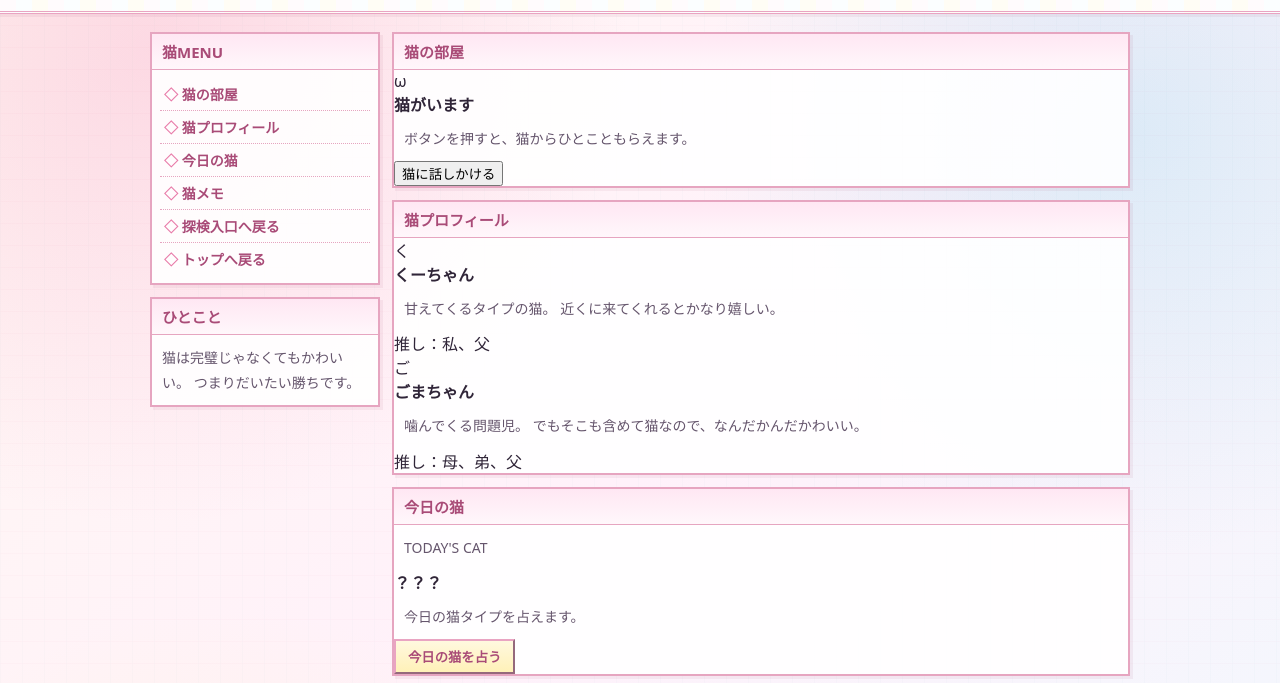
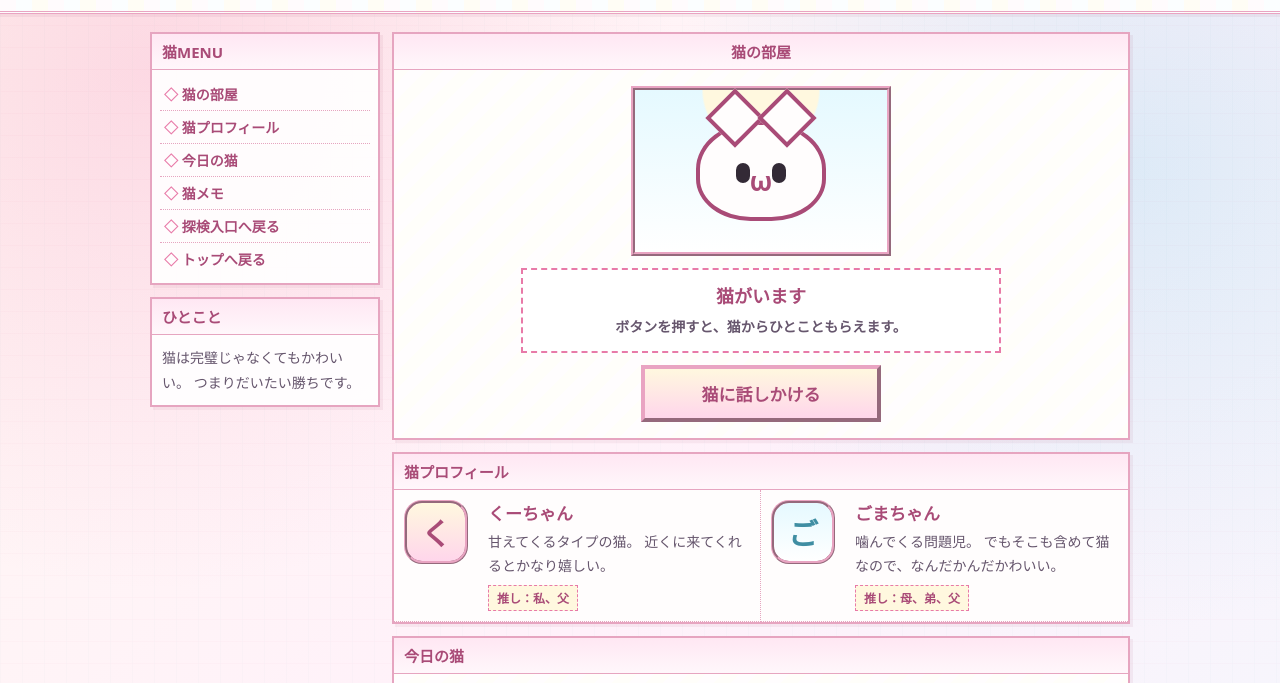
Before and after one commit to sitegarden/yuruori, a plain HTML site: page play/cats.html in a window 1280 px wide. Shown: the part 63-746 px from the top of the page. Drawn offline with Linux system fonts and the light colour scheme.

Commit message:
Update style.css

```diff
--- a/style.css
+++ b/style.css
@@ -3946,3 +3946,316 @@
   display: flex;
   justify-content: flex-end;
 }
+
+/* ==============================
+  Cats page
+============================== */
+
+.cat-main-box {
+  text-align: center;
+}
+
+.cat-room {
+  display: grid;
+  gap: 12px;
+  padding: 16px 12px;
+  background:
+    linear-gradient(rgba(255, 255, 255, 0.86), rgba(255, 255, 255, 0.86)),
+    repeating-linear-gradient(
+      -45deg,
+      #fff8df,
+      #fff8df 12px,
+      #fff3f8 12px,
+      #fff3f8 24px
+    );
+}
+
+.cat-window {
+  display: grid;
+  place-items: center;
+  width: min(260px, 100%);
+  min-height: 170px;
+  margin: 0 auto;
+  border: 4px ridge #e9a4c2;
+  background:
+    radial-gradient(circle at top, #fff8df 0, #fff8df 28%, transparent 29%),
+    linear-gradient(#e5f9ff, #ffffff);
+}
+
+.cat-face {
+  position: relative;
+  width: 130px;
+  height: 100px;
+  border: 4px solid #a94b77;
+  border-radius: 48% 48% 42% 42%;
+  background: #fffdfd;
+}
+
+.cat-ear {
+  position: absolute;
+  top: -28px;
+  width: 42px;
+  height: 42px;
+  border: 4px solid #a94b77;
+  background: #fffdfd;
+  transform: rotate(45deg);
+}
+
+.cat-ear.left {
+  left: 14px;
+}
+
+.cat-ear.right {
+  right: 14px;
+}
+
+.cat-eye {
+  position: absolute;
+  top: 38px;
+  width: 14px;
+  height: 20px;
+  border-radius: 999px;
+  background: #332a36;
+}
+
+.cat-eye.left {
+  left: 36px;
+}
+
+.cat-eye.right {
+  right: 36px;
+}
+
+.cat-mouth {
+  position: absolute;
+  left: 0;
+  right: 0;
+  bottom: 18px;
+  color: #a94b77;
+  font-size: 26px;
+  font-weight: 900;
+  text-align: center;
+}
+
+.cat-talk-box {
+  width: min(480px, 100%);
+  margin: 0 auto;
+  padding: 12px;
+  border: 2px dashed #e87aa8;
+  background: #fff;
+}
+
+.cat-talk-box strong {
+  display: block;
+  margin-bottom: 6px;
+  color: #a94b77;
+  font-size: 18px;
+}
+
+.cat-talk-box p {
+  margin: 0;
+  padding: 0;
+  color: #66566d;
+  line-height: 1.8;
+  font-weight: 700;
+}
+
+.cat-button {
+  display: block;
+  width: min(240px, 100%);
+  margin: 0 auto;
+  padding: 12px 18px;
+  border: 4px outset #e9a4c2;
+  background:
+    linear-gradient(#fff8df, #ffd6eb);
+  color: #a94b77;
+  font-size: 17px;
+  font-weight: 900;
+  cursor: pointer;
+}
+
+.cat-button:hover {
+  background:
+    linear-gradient(#fff3b8, #ffc4df);
+}
+
+.cat-button:active {
+  border-style: inset;
+}
+
+.cat-button.pop,
+#catFortuneButton.pop {
+  animation: cat-pop 0.28s ease;
+}
+
+@keyframes cat-pop {
+  0% {
+    transform: scale(1);
+  }
+
+  45% {
+    transform: scale(1.07);
+  }
+
+  100% {
+    transform: scale(1);
+  }
+}
+
+.cat-profile-grid {
+  display: grid;
+  grid-template-columns: repeat(2, 1fr);
+}
+
+.cat-profile-card {
+  display: grid;
+  grid-template-columns: 74px 1fr;
+  gap: 10px;
+  padding: 10px;
+  border-bottom: 1px dotted #e6a5c0;
+  background: #fffdfd;
+}
+
+.cat-profile-card:nth-child(odd) {
+  border-right: 1px dotted #e6a5c0;
+}
+
+.cat-profile-icon {
+  display: grid;
+  place-items: center;
+  width: 64px;
+  height: 64px;
+  border: 3px ridge #e9a4c2;
+  border-radius: 18px;
+  background:
+    linear-gradient(#fff8df, #ffd6eb);
+  color: #a94b77;
+  font-size: 30px;
+  font-weight: 900;
+}
+
+.cat-profile-icon.goma {
+  background:
+    linear-gradient(#e5f9ff, #fff);
+  color: #3f8ea3;
+}
+
+.cat-profile-card strong {
+  display: block;
+  margin-bottom: 5px;
+  color: #a94b77;
+  font-size: 17px;
+}
+
+.cat-profile-card p {
+  margin: 0 0 7px;
+  padding: 0;
+  color: #66566d;
+  line-height: 1.7;
+}
+
+.cat-profile-card span {
+  display: inline-block;
+  padding: 3px 8px;
+  border: 1px dashed #e87aa8;
+  background: #fff8df;
+  color: #a94b77;
+  font-size: 12px;
+  font-weight: 900;
+}
+
+.cat-fortune-box {
+  display: grid;
+  gap: 10px;
+  padding: 12px;
+  text-align: center;
+  background:
+    linear-gradient(rgba(255, 255, 255, 0.86), rgba(255, 255, 255, 0.86)),
+    repeating-linear-gradient(
+      -45deg,
+      #fff8df,
+      #fff8df 12px,
+      #fff3f8 12px,
+      #fff3f8 24px
+    );
+}
+
+.cat-fortune-label {
+  display: inline-block;
+  justify-self: center;
+  margin: 0;
+  padding: 4px 9px;
+  border: 1px dashed #e87aa8;
+  background: #fff;
+  color: #a94b77;
+  font-size: 12px;
+  font-weight: 900;
+}
+
+.cat-fortune-result {
+  width: min(420px, 100%);
+  margin: 0 auto;
+  padding: 12px;
+  border: 3px ridge #e9a4c2;
+  background: #fff;
+}
+
+.cat-fortune-result strong {
+  display: block;
+  margin-bottom: 6px;
+  color: #a94b77;
+  font-size: 24px;
+}
+
+.cat-fortune-result p {
+  margin: 0;
+  padding: 0;
+  color: #66566d;
+  line-height: 1.8;
+  font-weight: 700;
+}
+
+.cat-memo-list {
+  display: grid;
+}
+
+.cat-memo-list article {
+  padding: 10px;
+  border-bottom: 1px dotted #e6a5c0;
+  background: #fffdfd;
+}
+
+.cat-memo-list article:last-child {
+  border-bottom: 0;
+}
+
+.cat-memo-list strong {
+  display: block;
+  margin-bottom: 5px;
+  color: #a94b77;
+}
+
+.cat-memo-list strong::before {
+  content: "🐾 ";
+}
+
+.cat-memo-list p {
+  margin: 0;
+  padding: 0;
+  color: #66566d;
+  line-height: 1.7;
+}
+
+@media (max-width: 760px) {
+  .cat-profile-grid {
+    grid-template-columns: 1fr;
+  }
+
+  .cat-profile-card {
+    grid-template-columns: 1fr;
+  }
+
+  .cat-profile-card:nth-child(odd) {
+    border-right: 0;
+  }
+}
```
